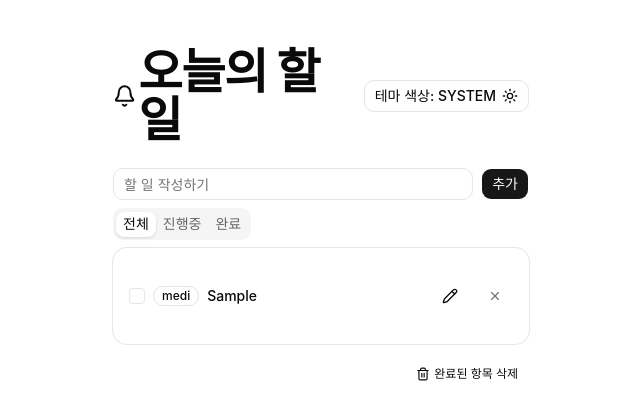
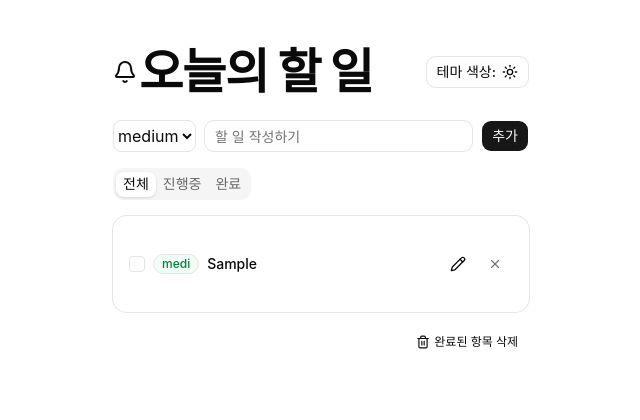
Before and after one commit to yerimgim/reboot-taskboard, a React (Vite) app: page / in a window 1280 px wide. Both pictures are taken after typing "Sample" into the empty fields and a click on the button "추가". Shown: the top 420 px of the page, without its empty margins (319-959 px from the left). Built offline with nearby package versions, Linux system fonts and the light colour scheme.

Commit message:
feat: 할일 생성시 중요도 지정할 수 있게 select 추가, readme 수정

```diff
--- a/src/App.tsx
+++ b/src/App.tsx
@@ -10,7 +10,6 @@ import { useTaskStore } from "./store/useTaskStore";
 function App() {
   const { theme, setTheme } = useThemeStore();
   const clearCompleted = useTaskStore((state) => state.clearCompleted);
-  const filter = useTaskStore((state) => state.filter);
   const tasks = useTaskStore((state) => state.tasks);
 
   return (
@@ -25,7 +24,7 @@ function App() {
               variant="outline"
               onClick={() => setTheme(theme === "dark" ? "light" : "dark")}
             >
-              테마 색상: {theme.toUpperCase()}
+              테마 색상:
               {theme === "dark" ? <Moon /> : <Sun />}
             </Button>
           </div>
@@ -34,6 +33,7 @@ function App() {
             <TaskInput />
             <TaskFilter />
             <TaskList />
+            {tasks.length === 0 || (
               <div className="flex justify-end pt-2">
                 <Button
                   variant="ghost"
@@ -45,6 +45,7 @@ function App() {
                   완료된 항목 삭제
                 </Button>
               </div>
+            )}
           </div>
         </div>
       </main>
--- a/src/components/TaskFilter.tsx
+++ b/src/components/TaskFilter.tsx
@@ -6,7 +6,7 @@ export const TaskFilter = () => {
   const setFilter = useTaskStore((state) => state.setFilter);
   return (
     <Tabs value={filter} onValueChange={(value) => setFilter(value)}>
-      <TabsList>
+      <TabsList className="my-2">
         <TabsTrigger value="all">전체</TabsTrigger>
         <TabsTrigger value="active">진행중</TabsTrigger>
         <TabsTrigger value="completed">완료</TabsTrigger>
--- a/src/components/TaskInput.tsx
+++ b/src/components/TaskInput.tsx
@@ -5,16 +5,30 @@ import { Button } from "./ui/button";
 
 export const TaskInput = () => {
   const [text, setText] = useState("");
+  const [priority, setPrority] = useState("medium");
   const addTask = useTaskStore((state) => state.addTask);
 
   const handleSubmit = (e: React.FormEvent) => {
     e.preventDefault();
     if (!text.trim()) return;
-    addTask(text);
+    addTask(text, priority);
     setText("");
   };
+
   return (
     <form onSubmit={handleSubmit} className="flex gap-2">
+      <select
+        defaultValue="medium"
+        name="priority"
+        value={priority}
+        onChange={(e) => setPrority(e.target.value)}
+        className="border border-input bg-background rounded-md focus:outline-none focus:ring-2 focus:ring-ring"
+      >
+        <option value="low">low</option>
+        <option value="medium">medium</option>
+        <option value="high">high</option>
+      </select>
+
       <Input
         type="text"
         placeholder="할 일 작성하기"
--- a/src/components/TaskList.tsx
+++ b/src/components/TaskList.tsx
@@ -37,8 +37,8 @@ export const TaskList = () => {
 
   if (filteredTasks.length === 0) {
     return (
-      <div className="flex items-center justify-center text-sm">
-        <CalendarFold strokeWidth={1.25} /> 할 일을 등록해주세요
+      <div className="flex items-center justify-center text-sm m-4">
+        <CalendarFold strokeWidth={1.25} /> 할 일 찾아보기
       </div>
     );
   }
@@ -84,9 +84,16 @@ export const TaskList = () => {
                     title="수정"
                   >
                     <Badge
-                      variant={
-                        task.priority === "high" ? "destructive" : "outline"
-                      }
+                      variant="outline"
+                      className={`${
+                        task.priority === "high"
+                          ? "bg-red-50 text-red-700 dark:bg-red-950 dark:text-red-300"
+                          : task.priority === "medium"
+                            ? "bg-green-50 text-green-700 dark:bg-green-950 dark:text-green-300"
+                            : task.priority === "low"
+                              ? ""
+                              : ""
+                      }`}
                     >
                       {task.priority.slice(0, 4)}
                     </Badge>
@@ -94,7 +101,7 @@ export const TaskList = () => {
                   </span>
                 )}
               </div>
-              <div className="flex items-center gap-2">
+              <div className="flex items-center">
                 {isEditing ? (
                   <>
                     <Button
--- a/src/types/task.ts
+++ b/src/types/task.ts
@@ -5,6 +5,6 @@ export type Task = {
   id: string;
   title: string;
   completed: boolean;
-  priority: Priority;
+  priority: Priority | string;
   createdAt: number;
 };
```
Also changed, not shown: src/assets/화면기록.gif (added), 1 other file (tests, documents, lock files or other folders). Lines whose indentation alone changed are shown as unchanged.
